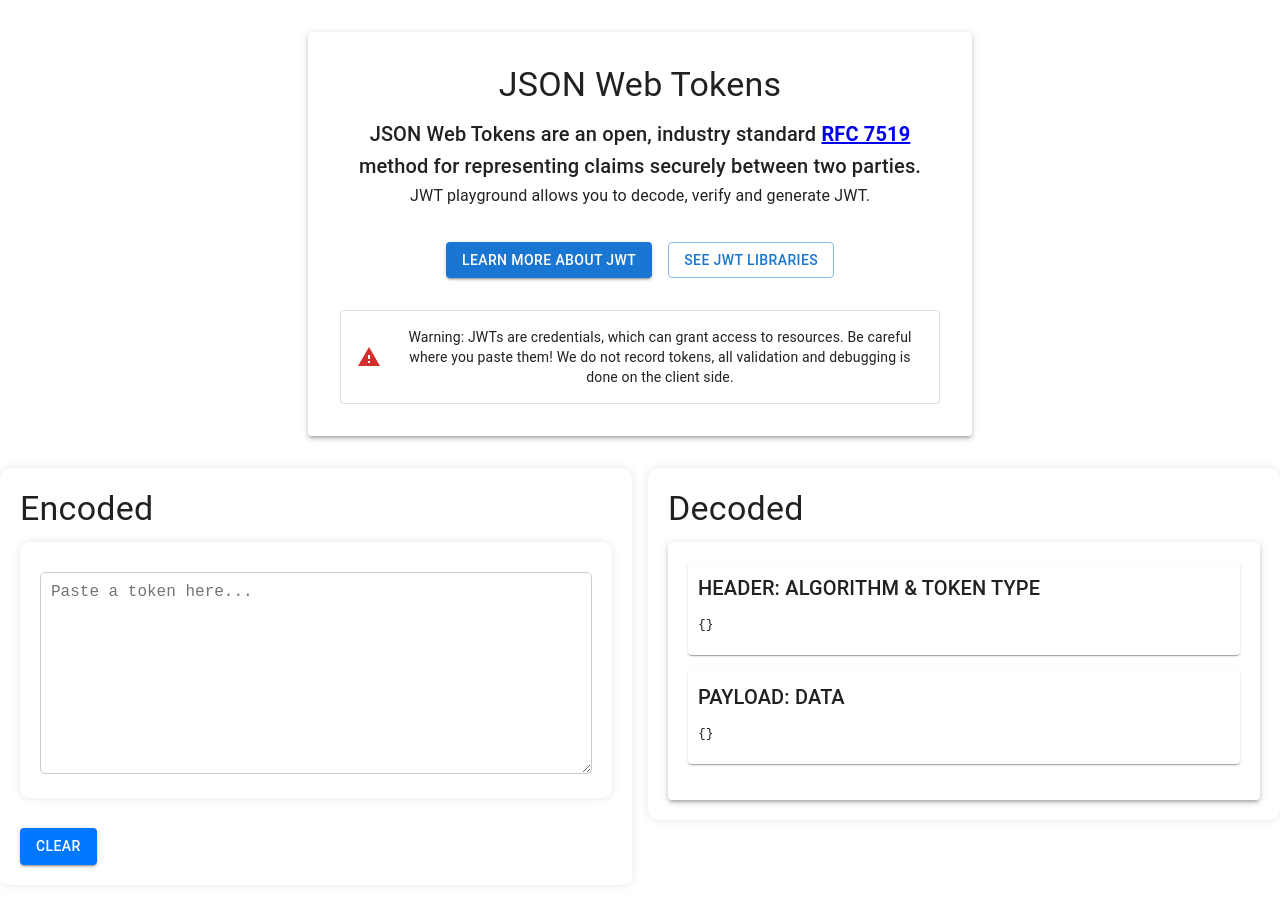
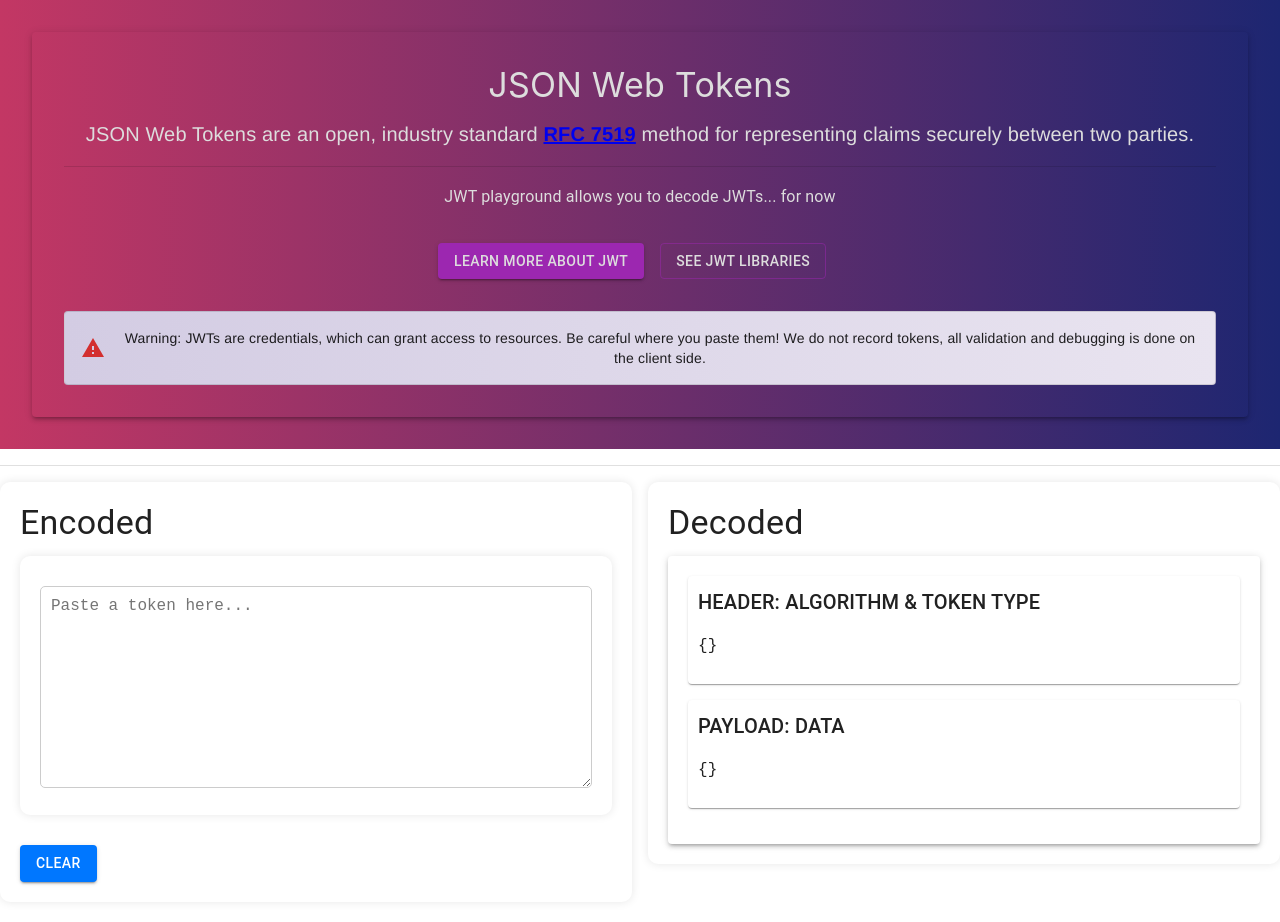
Before and after one commit to chamathns/jwt-playground, a React (Create React App) app: page / in a window 1280 px wide. Built offline with nearby package versions, Linux system fonts and the light colour scheme.

Commit message:
add styling

```diff
--- a/src/App.jsx
+++ b/src/App.jsx
@@ -1,5 +1,5 @@
 import React, { useState } from 'react';
-import { TextField, TextareaAutosize, Paper, Button, Typography, Grid } from '@mui/material';
+import { TextField, TextareaAutosize, Paper, Divider, Button, Typography, Grid, CssBaseline } from '@mui/material';
 import { styled } from '@mui/system';
 import Encoded from './Encoded';
 import Decoded from './Decoded';
@@ -62,7 +62,11 @@ function App() {
 
   return (
     <>
-    <Navbar />
+    <div style={{ background: 'linear-gradient(to right, #C33764, #1D2671)', width: '100vw' }}>
+            <CssBaseline />
+            <Navbar />
+    </div>
+    <Divider sx={{ my: 2 }} />
     <Grid container spacing={2}>
       <Grid item xs={12} md={6}>
         <StyledPaper elevation={3}>
--- a/src/Navbar.jsx
+++ b/src/Navbar.jsx
@@ -1,33 +1,34 @@
 import React from 'react';
-import { Button, Typography, Box, Paper } from '@mui/material';
+import { Button, Typography, Box, Paper, Divider } from '@mui/material';
 import { Warning } from '@mui/icons-material';
 
 export default function Navbar() {
     return (
-        <Box sx={{ display: 'flex', flexDirection: 'column', alignItems: 'center', p: 4 }}>
-            <Paper elevation={3} sx={{ p: 4, width: '80%', maxWidth: 600, textAlign: 'center' }}>
-                <Typography variant="h4" gutterBottom>
+        <Box sx={{ display: 'flex', background: 'transparent', flexDirection: 'column', alignItems: 'center', p: 4 }}>
+            <Paper elevation={3} sx={{ p: 4, width: '100%', background: 'transparent', maxWidth: 'hw', textAlign: 'center' }}>
+                <Typography variant="h4" gutterBottom sx={{color: '#DDDDDD', fontFamily: '-apple-system'}}>
                     JSON Web Tokens
                 </Typography>
-                <Typography variant="h6">
+                <Typography variant="h6" sx={{color: '#DDDDDD', fontFamily: 'Helvetica Neue'}}>
                     JSON Web Tokens are an open, industry standard <strong><a href="https://tools.ietf.org/html/rfc7519" target="_blank" rel="noopener noreferrer">RFC 7519</a></strong> method for representing
                     claims securely between two parties.
                 </Typography>
-                <Typography variant="subtitle1" gutterBottom>
-                    JWT playground allows you to decode, verify and generate JWT.
+                <Divider sx={{ my: 2 }} />
+                <Typography variant="subtitle1" gutterBottom sx={{color: '#DDDDDD'}}>
+                    JWT playground allows you to decode JWTs... for now
                 </Typography>
                 <Box sx={{ mt: 4 }}>
-                    <Button variant="contained" color="primary" sx={{ mr: 2 }}>
+                    <Button variant="contained" color='secondary' sx={{ mr: 2, color: '#DDDDDD' }}>
                         Learn more about JWT
                     </Button>
-                    <Button variant="outlined" color="primary">
+                    <Button variant="outlined" color="secondary" sx={{ mr: 2, color: '#DDDDDD' }}>
                         See JWT Libraries
                     </Button>
                 </Box>
-                <Box sx={{ mt: 4 }}>
-                    <Paper elevation={0} variant="outlined" sx={{ p: 2, display: 'flex', alignItems: 'center' }}>
+                <Box sx={{ mt: 4, background: 'transparent', alignItems: 'center' }}>
+                    <Paper elevation={0} variant="outlined" sx={{ p: 2, background: 'linear-gradient(to right, #D3CCE3, #E9E4F0)', display: 'flex', alignItems: 'center', width: '100%' }}>
                         <Warning color="error" />
-                        <Typography variant="body2" sx={{ ml: 2 }}>
+                        <Typography variant="body2" sx={{ ml: 2, textAlign: 'center', fontFamily: 'Helvetica Neue' }}>
                             Warning: JWTs are credentials, which can grant access to resources. Be careful where you
                             paste them! We do not record tokens, all validation and debugging is done on the client
                             side.
```
